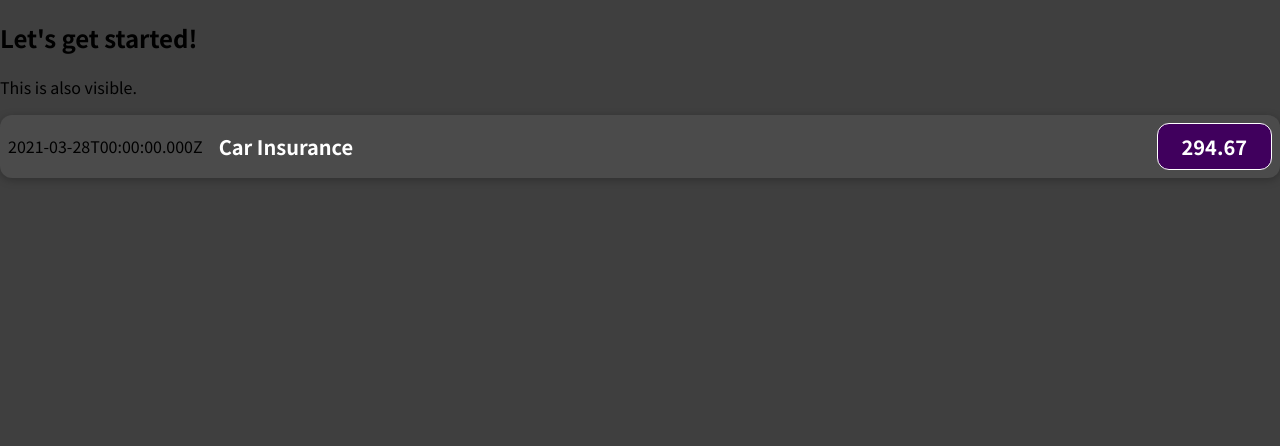
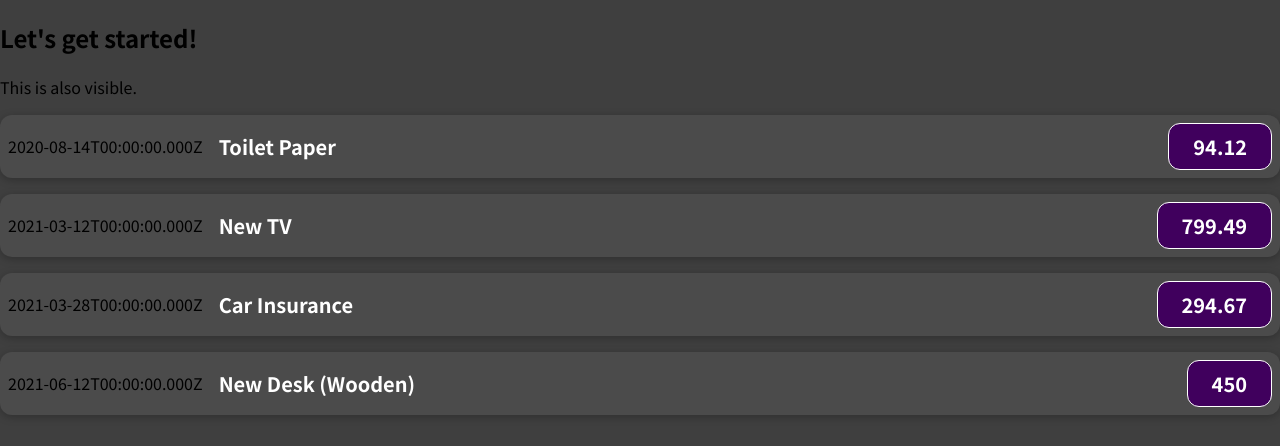
Before and after one commit to TaniaMishra/ctw_demo, a React (Create React App) app: page / in a window 1280 px wide. Shown: the top 446 px of the page. Built offline with nearby package versions, Linux system fonts and the light colour scheme.

Commit message:
progress check 4

```diff
--- a/src/App.js
+++ b/src/App.js
@@ -2,11 +2,53 @@
 import ExpenseItem from './components/ExpenseItem.js';
 
 function App() {
+  const expenses = [
+    {
+      id: 'e1',
+      title: 'Toilet Paper',
+      amount: 94.12,
+      date: new Date(2020, 7, 14),
+    },
+    { id: 'e2', title: 'New TV', amount: 799.49, date: new Date(2021, 2, 12) },
+    {
+      id: 'e3',
+      title: 'Car Insurance',
+      amount: 294.67,
+      date: new Date(2021, 2, 28),
+    },
+    {
+      id: 'e4',
+      title: 'New Desk (Wooden)',
+      amount: 450,
+      date: new Date(2021, 5, 12),
+    },
+  ];
+
+
   return (
     <div>
       <h2>Let's get started!</h2>
       <p>This is also visible.</p>
-      <ExpenseItem></ExpenseItem>
+      <ExpenseItem
+        title={expenses[0].title}
+        amount={expenses[0].amount}
+        date={expenses[0].date}
+      ></ExpenseItem>
+      <ExpenseItem
+        title={expenses[1].title}
+        amount={expenses[1].amount}
+        date={expenses[1].date}
+      ></ExpenseItem>
+      <ExpenseItem
+        title={expenses[2].title}
+        amount={expenses[2].amount}
+        date={expenses[2].date}
+      ></ExpenseItem>
+      <ExpenseItem
+        title={expenses[3].title}
+        amount={expenses[3].amount}
+        date={expenses[3].date}
+      ></ExpenseItem>
     </div>
   );
 }
--- a/src/components/ExpenseItem.js
+++ b/src/components/ExpenseItem.js
@@ -1,17 +1,13 @@
 import React from 'react';
 import "./ExpenseItem.css";
 
-function ExpenseItem() {
-    const expenseDate = new Date(2021, 2, 28);
-    const expenseTitle = 'Car Insurance';
-    const expenseAmount = 294.67;
-
+function ExpenseItem(props) {
     return (
         <div className='expense-item'>
-            <div>{expenseDate.toISOString()}</div>
+            <div>{props.date.toISOString()}</div>
             <div className='expense-item__description'>
-                <h2>{expenseTitle}</h2>
-                <div className='expense-item__price'>{expenseAmount}</div>
+                <h2>{props.title}</h2>
+                <div className='expense-item__price'>{props.amount}</div>
             </div>
         </div>
     );
```
Also changed, not shown: 1 other file (tests, documents, lock files or other folders).
